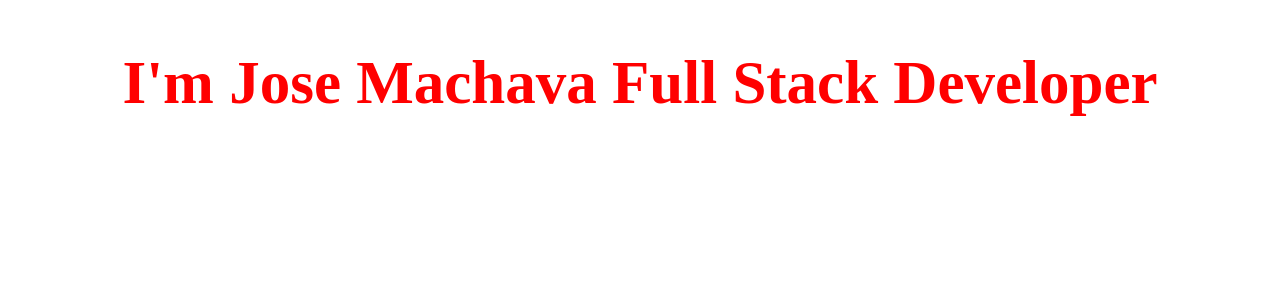
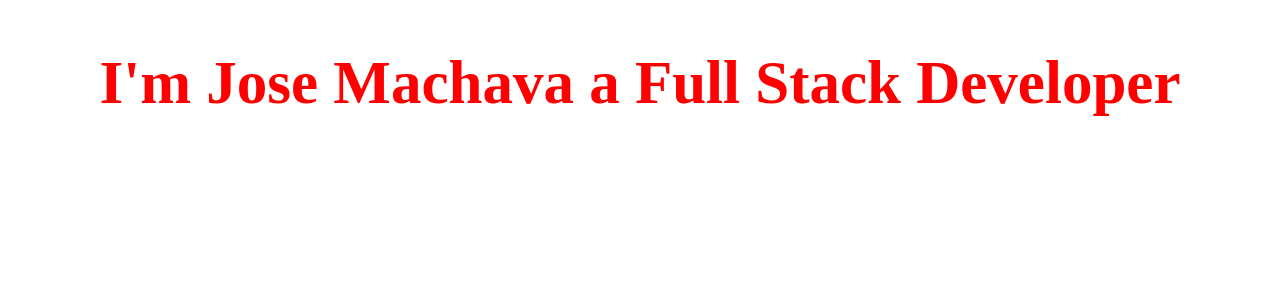
Before and after one commit to josesmachava/josesmachava.github.io, a plain HTML site: page index.html in a window 1280 px wide. Shown: the part 164-472 px from the top of the page. Drawn offline with Linux system fonts and the light colour scheme.

Commit message:
correct typo

```diff
--- a/index.html
+++ b/index.html
@@ -8,7 +8,7 @@
 
 
 
-<h1>I'm Jose Machava Full Stack Developer</h1>
+<h1>I'm Jose Machava a Full Stack Developer</h1>
 
 <ul>
 	<li><a href="https://twitter.com/josesmachava" target="_blank"><i class="fab fa-twitter"></i></a></li>
```
